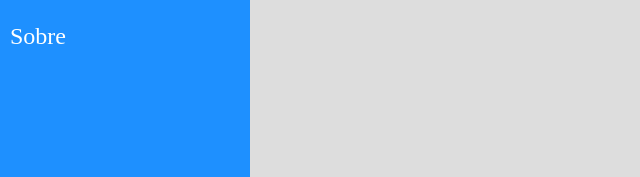
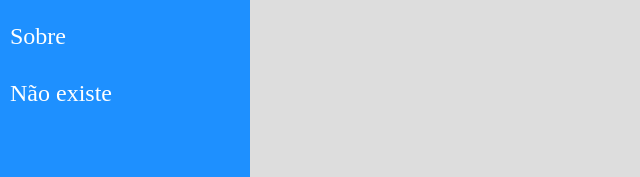
Before and after one commit to oliveiradiney/react-router, a React (Create React App) app: page / in a window 1280 px wide. Shown: the part 174-351 px from the top of the page, without its empty margins (0-640 px from the left). Built offline with nearby package versions, Linux system fonts and the light colour scheme.

Commit message:
Página não encontrada

```diff
--- a/src/components/layout/Content.jsx
+++ b/src/components/layout/Content.jsx
@@ -5,6 +5,7 @@ import { Switch, Route } from "react-router-dom";
 import About from '../../views/examples/About'
 import Home from '../../views/examples/Home'
 import Param from '../../views/examples/Param';
+import NotFound from '../../views/examples/NotFound';
 
 const Content = props => (
     <main className="Content">
@@ -19,6 +20,9 @@ const Content = props => (
             <Route path='/param/:id'>
                 <Param />
             </Route>
+            <Route path='*'>
+                <NotFound />
+            </Route>
 
         </Switch>
     </main>
--- a/src/components/layout/Menu.jsx
+++ b/src/components/layout/Menu.jsx
@@ -19,6 +19,9 @@ const Menu = props => (
                 <li>
                     <Link to='/about'>Sobre</Link>
                 </li>
+                <li>
+                    <Link to='*'>Não existe</Link>
+                </li>
             </ul>
         </nav>
     </aside>
--- /dev/null
+++ b/src/views/examples/NotFound.jsx
@@ -0,0 +1,10 @@
+import React from "react";
+
+const NotFound = props => (
+    <div className='NotFound'>
+        <h1>404</h1>
+        <h2>Opá... Pagina não encontrada!</h2>
+    </div>
+)
+
+export default NotFound
```
